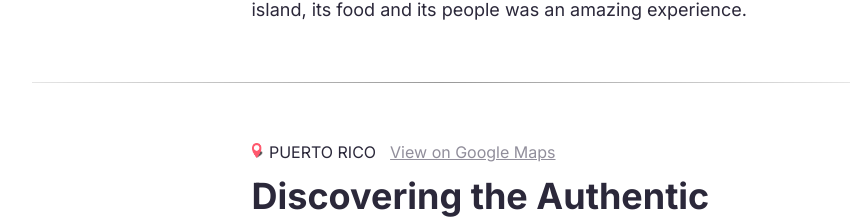
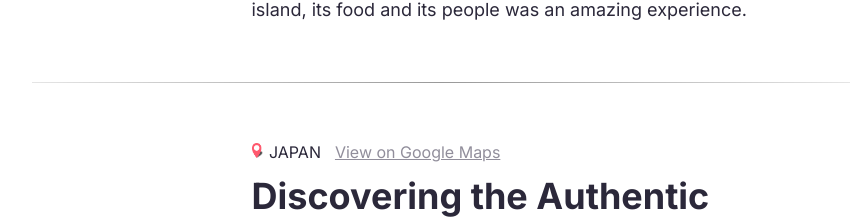
Before and after one commit to anonymous-a-rod/TravelJournal, a React (Create React App) app: page / in a window 1280 px wide. Shown: the part 3111-3335 px from the top of the page, without its empty margins (198-1048 px from the left). Built offline with nearby package versions, Linux system fonts and the light colour scheme.

Commit message:
Update data.js

```diff
--- a/src/data.js
+++ b/src/data.js
@@ -67,7 +67,7 @@ const data = [{
     id: 8,
     img: "./assets/japan.jpg",
     googleHref: "https://www.google.com/maps/place/Tokyo,+Japan/@35.5079446,139.2093999,9z/data=!3m1!4b1!4m5!3m4!1s0x605d1b87f02e57e7:0x2e01618b22571b89!8m2!3d35.6761919!4d139.6503106",
-    country: "puerto rico",
+    country: "japan",
     title: "Discovering the Authentic Japan",
     date: "August 2013",
     description: "I had the privilege of visiting Japan many years ago and reconnecting with my former Japanese exchange student, Takuya. He was the perfect guide, showing me the ins and outs of the country and introducing me to authentic Japanese culture. I also had the opportunity to explore the bustling metropolis of Tokyo. Takuya showed me around the city, taking me to see famous landmarks such as the Tokyo Tower and the Meiji Shrine. I was amazed by the bright lights and energy of the city, and I enjoyed trying all the different street foods and shopping at the colorful markets."
```
